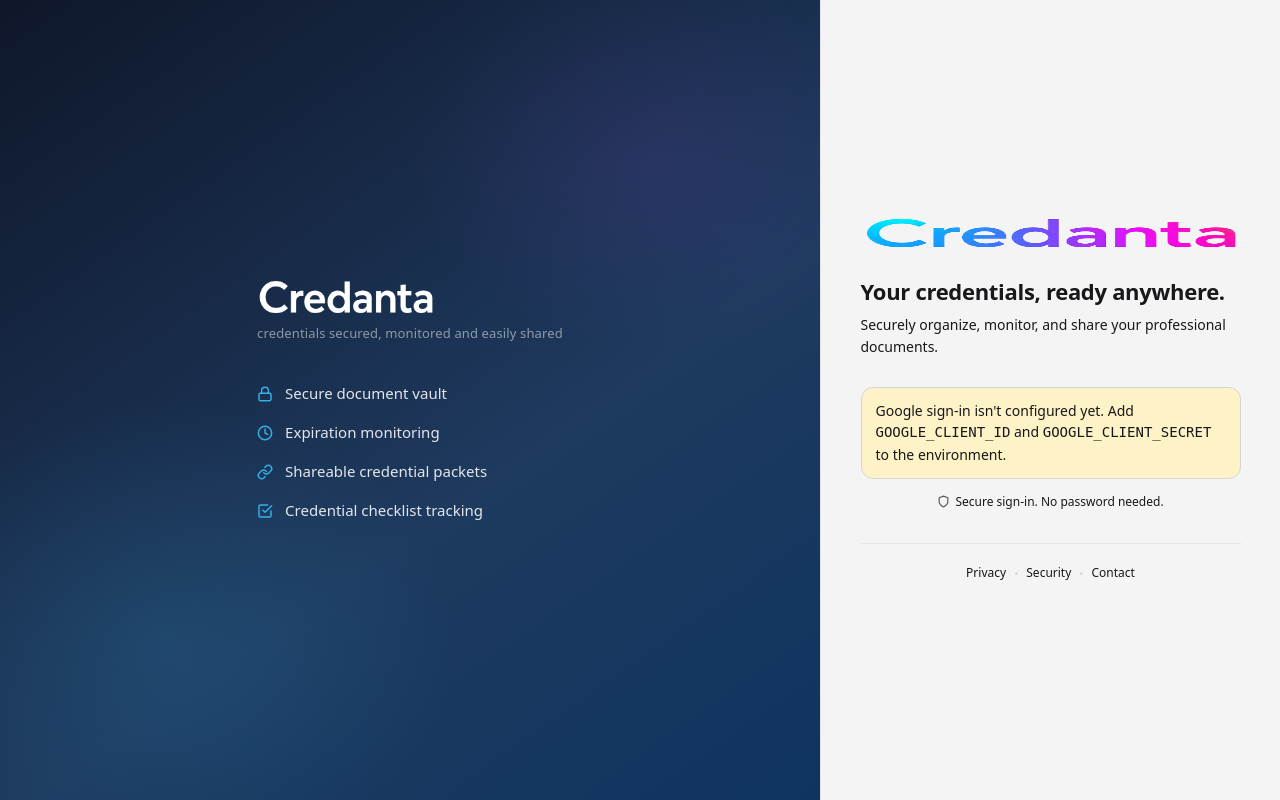
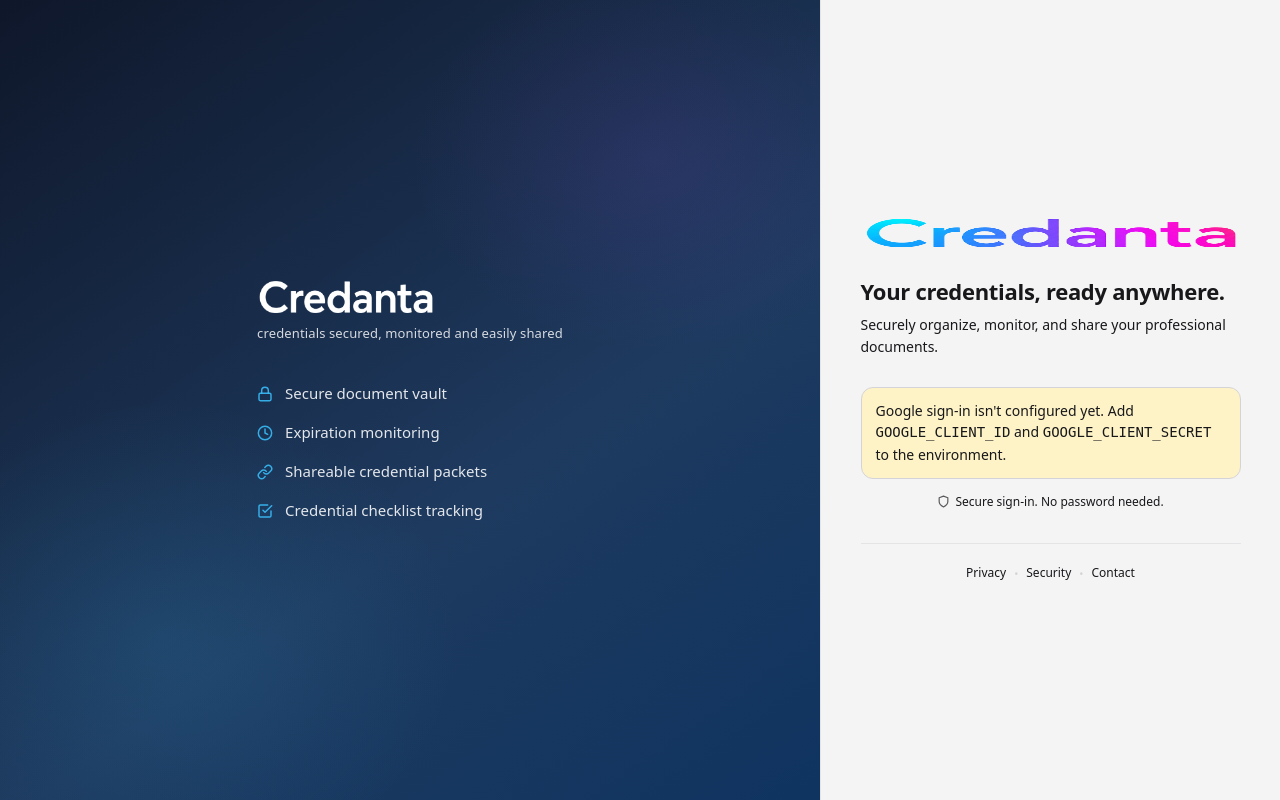
Before and after one commit to Roamingstatus/travel-nurse-credentials, a FastAPI app: page /login in a window 1280 px wide. Run offline with FastAPI, Linux system fonts and the light colour scheme; some libraries are stand-ins or nearby versions.

Commit message:
Improve visibility of text below logo on login page
Increase opacity of the login hero tagline from 0.5 to 0.82 in app/static/style.v5.css.

Replit-Commit-Author: Agent
Replit-Commit-Session-Id: 669cec42-3c3c-4f02-b709-64a9de3e173f
Replit-Commit-Checkpoint-Type: full_checkpoint
Replit-Commit-Event-Id: 973f0425-e332-4f14-98fb-b554550590a9
Replit-Commit-Screenshot-Url: https://storage.googleapis.com/screenshot-production-us-central1/4455211f-c3a7-4220-a33f-65d766faa846/669cec42-3c3c-4f02-b709-64a9de3e173f/m5WtpRs
Replit-Helium-Checkpoint-Created: true

```diff
--- a/app/static/style.v5.css
+++ b/app/static/style.v5.css
@@ -3161,7 +3161,7 @@ body.dpm-open { overflow: hidden; }
 
 .login-hero-tagline {
   font-size: 13px;
-  color: rgba(255,255,255,0.5);
+  color: rgba(255,255,255,0.82);
   margin: 0 0 40px;
   letter-spacing: 0.01em;
 }
```
